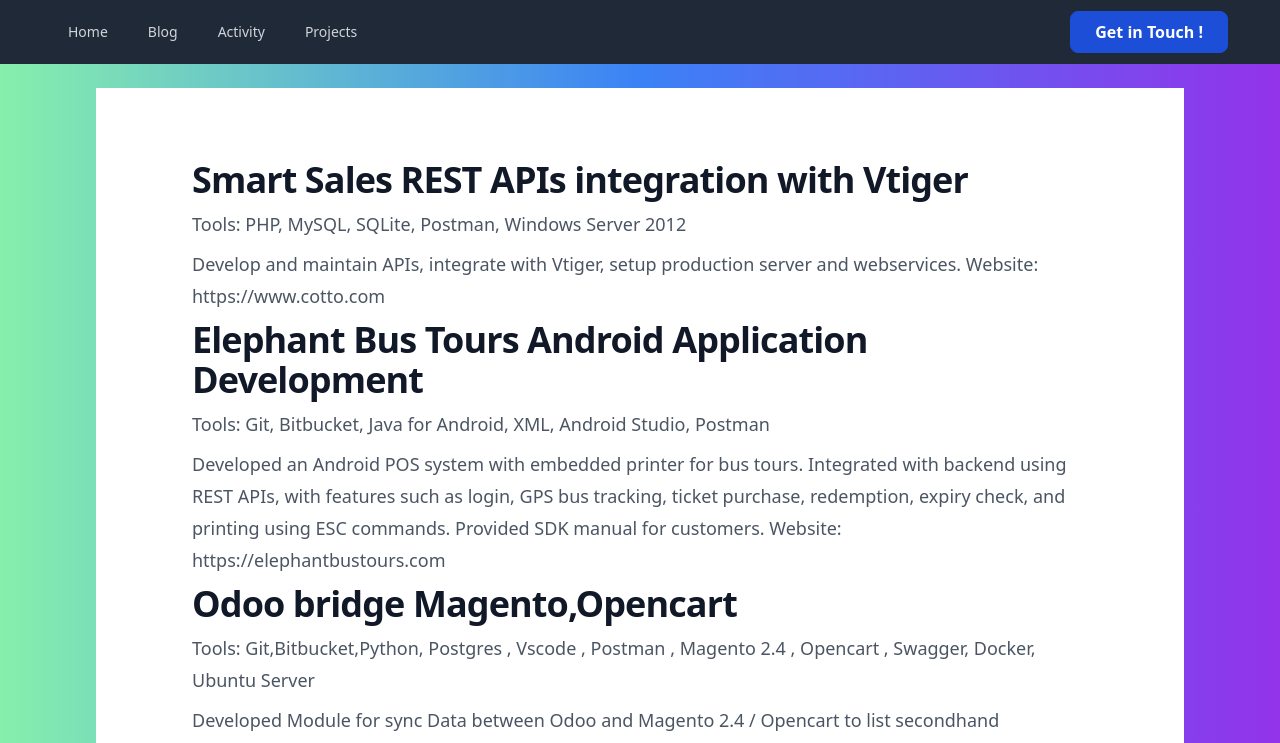
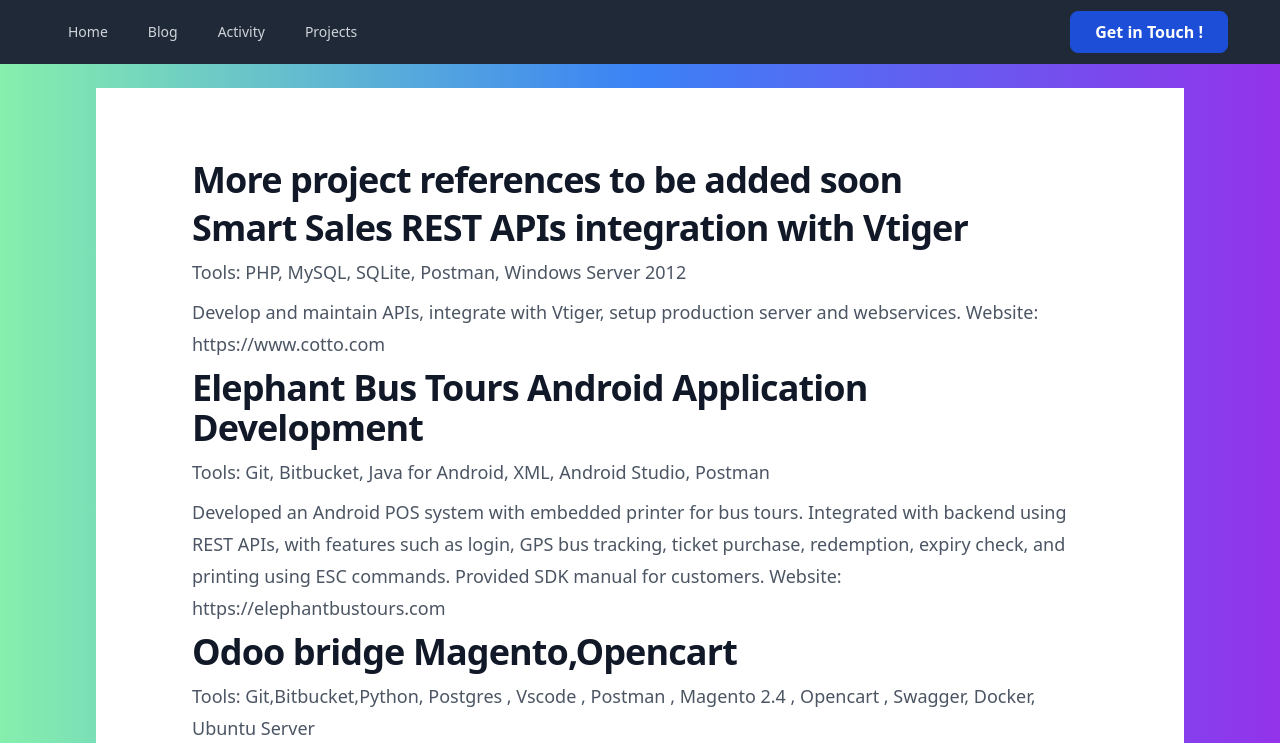
Before and after one commit to jimmy542/worawutdev, a Vue app: page /project in a window 1280 px wide. Shown: the top 743 px of the page. Built offline with nearby package versions, Linux system fonts and the light colour scheme.

Commit message:
update project detail

```diff
--- a/src/components/Activity.vue
+++ b/src/components/Activity.vue
@@ -8,7 +8,7 @@
           <div class="mx-auto max-w-4xl">
             <p
               class="mt-2 text-3xl font-bold tracking-tight text-gray-900 sm:text-4xl">
-              Activitys is coming soon.
+              Exciting activities are coming soon! Worawut is currently working on rewriting them to make them more inspiring.
             </p>
           </div>
         </div>
--- a/src/components/Blog.vue
+++ b/src/components/Blog.vue
@@ -8,7 +8,7 @@
           <div class="mx-auto max-w-4xl">
             <p
               class="mt-2 text-3xl font-bold tracking-tight text-gray-900 sm:text-4xl">
-              Blog is coming soon.
+              A blog is coming soon. Worawut is busy making it more exciting
             </p>
           </div>
         </div>
--- a/src/components/Projects.vue
+++ b/src/components/Projects.vue
@@ -37,6 +37,10 @@
   data() {
     return {
       projects:[
+         {
+          title:`More project references to be added soon`,
+          detail:``
+        },
         {
           title:`Smart Sales REST APIs integration with Vtiger`,
           detail:`Develop and maintain APIs, integrate with Vtiger, setup production server and webservices.
```
